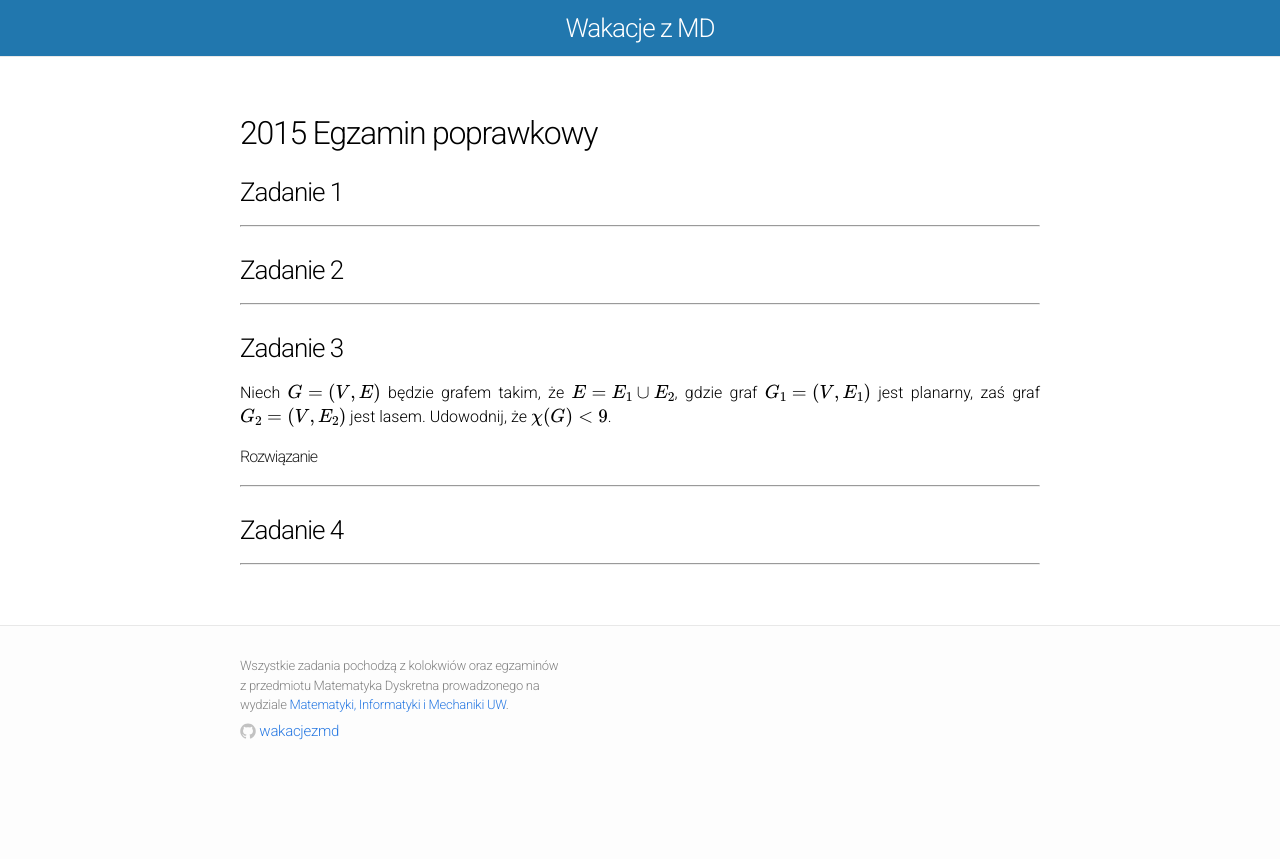
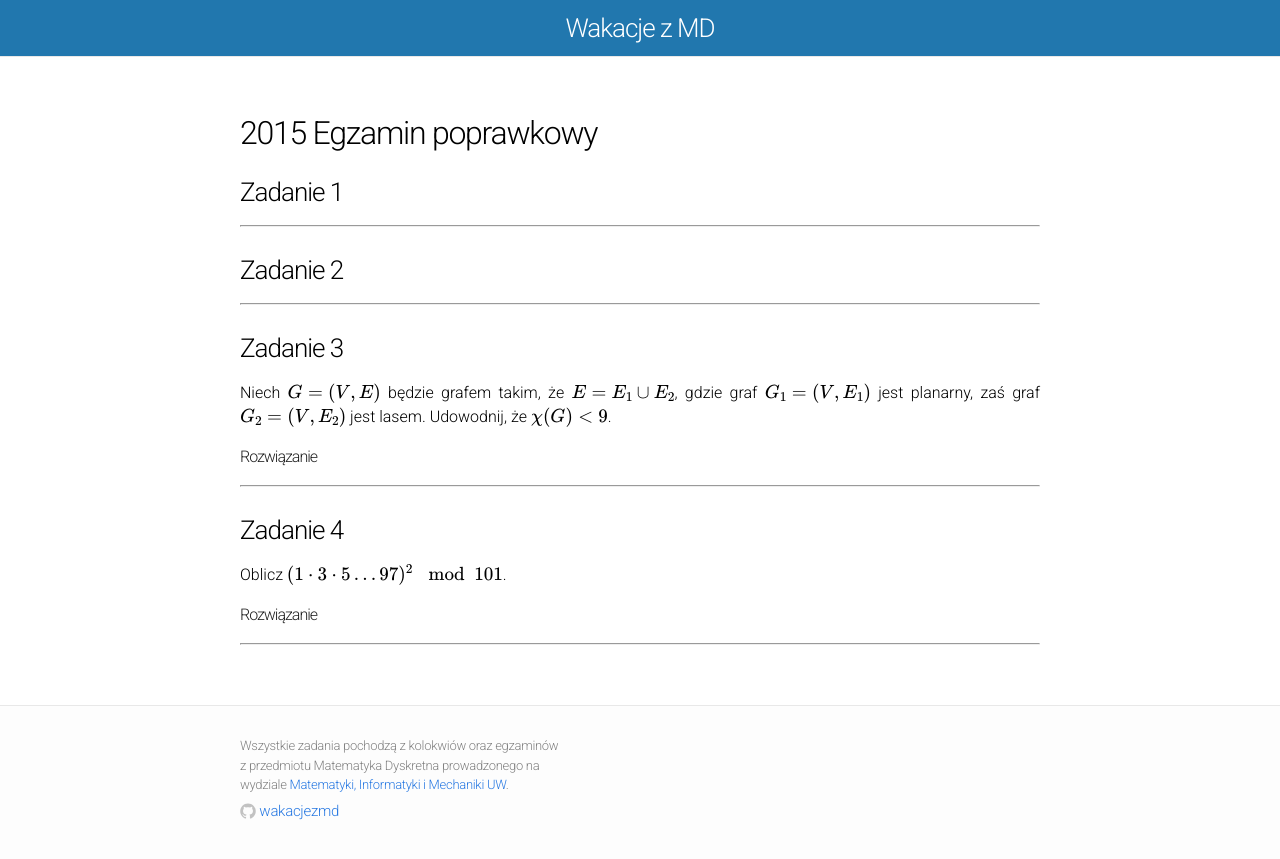
Before and after one commit to wakacjezmd/wakacjezmd.github.io, a Jekyll site: the page built from _solutions/2015/2015-egzamin-2.md, in a window 1280 px wide. Shown: the top 859 px of the page. Built offline with Jekyll 4.4.1, drawn with Linux system fonts in a browser that asks for light colours; nearby versions of some CDN libraries; Markdown is read by kramdown in place of the engine named in the settings; formulas are drawn with MathJax 3.

Commit message:
Rozwiązanie zadania 2015-II-4.

```diff
--- a/_solutions/2015/2015-egzamin-2.md
+++ b/_solutions/2015/2015-egzamin-2.md
@@ -41,4 +41,73 @@
 
 ###Zadanie 4
 
+Oblicz \\((1\cdot 3\cdot 5\dots 97)^2 \mod{101}\\).
+
+<div data-collapse>
+  <h4 class="collapsible">Rozwiązanie</h4>
+  <div class="solution">
+  <p>
+    Zauważmy, że
+    $$
+    \begin{align*}
+      1 &\equiv -100 &&\pmod {101} \\
+      3 &\equiv -98 &&\pmod {101} \\
+      5 &\equiv -96 &&\pmod {101}
+    \end{align*}
+    $$
+    Stąd
+    $$
+    x \equiv (1 \cdot 3 \cdot 5 \dots 97)((-100)\cdot(-98)\dots(-4)) \pmod{101}
+    $$
+  </p>
+  <p>
+    Z twierdzenia Wilsona wiemy, że \(100! \equiv -1 \pmod{101}\). Zatem
+    $$
+    \begin{align*}
+      &4x \equiv
+      2 \cdot 2\ (1 \cdot 3 \cdot 5 \dots 97)((-100)\cdot(-98)\dots(-4))
+      \pmod{101} \\
+
+      &4x \equiv
+      2 \cdot (-99)\ (1 \cdot 3 \cdot 5 \dots 97)((-100)\cdot(-98)\dots(-4))
+      \pmod{101} \\
+
+      &\begin{cases}
+        4x &\equiv 100! &&\pmod{101} \\
+        100! &\equiv -1 &&\pmod{101}
+      \end{cases} \\
+
+      &4x \equiv -1 \pmod{101} \\
+    \end{align*}
+    $$
+    Stąd \(x = 25\).
+  </p>
+  <p>
+    Wynik można sprawdzić poniższymi metodami:
+    <ul>
+      <li>
+        Mathematica:
+        <pre><code>
+          Mod[Power[Product[i, {i, 3, 97, 2}], 2], 101]
+        </code></pre>
+      </li>
+      <li>
+        WolframAlpha:
+        <pre><code>
+          (product 2*n+1, 1 to 48)^2 mod 101
+        </code></pre>
+      </li>
+    </ul>
+  </p>
+  <p>
+    Do badania kongruencji w Matematice przydaje się <code>Reduce</code>:
+
+    <pre><code>
+      Reduce[4x == -99*2*100!, Modulus -> 101]
+    </code></pre>
+  </p>
+  </div>
+</div>
+
+
 ---
```
